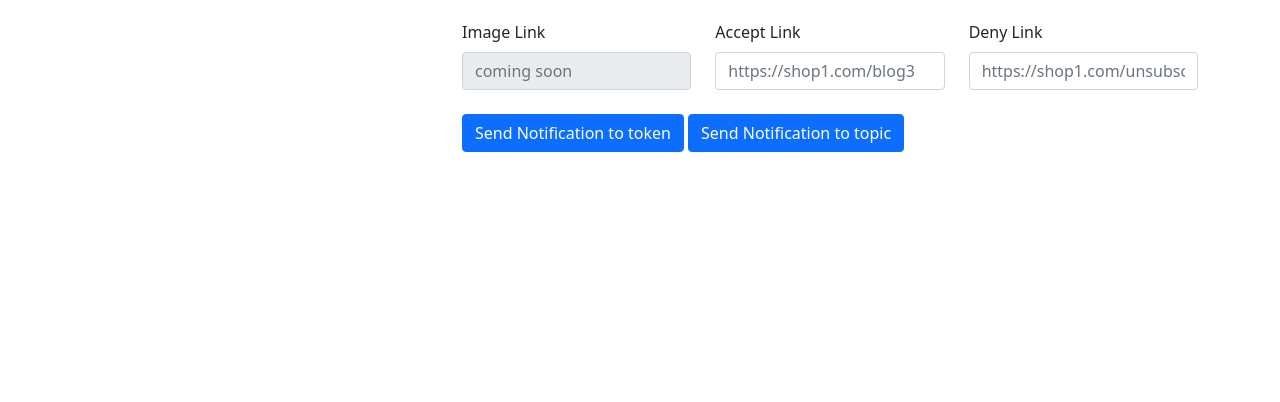
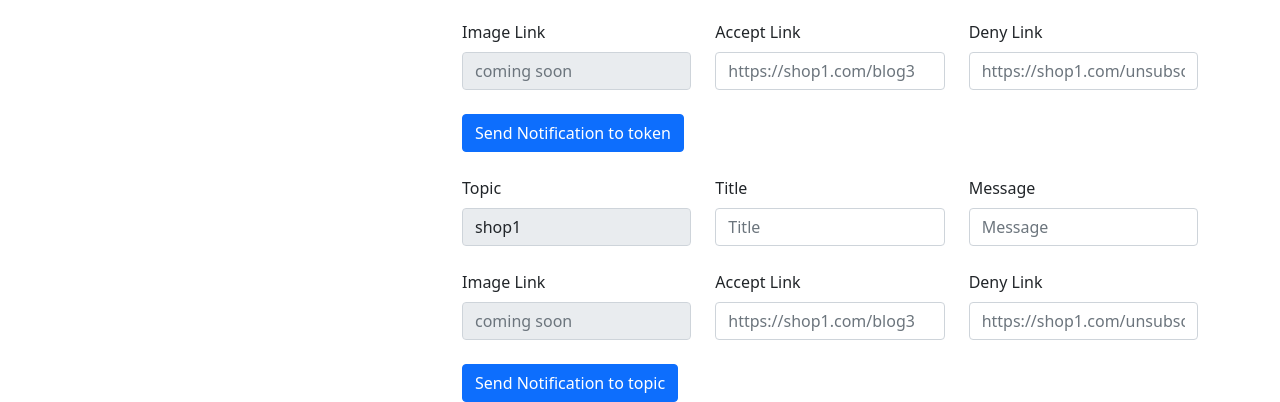
Before and after one commit to Lemodo/rlvnz-push-notifications, a website: page app/index.html in a window 1280 px wide. Shown: the part 466-868 px from the top of the page. Before the commit the page ends 800 px from the top, so only its background shows below. Drawn offline with nearby package versions, Linux system fonts and the light colour scheme.

Commit message:
send topic button

```diff
--- a/app/index.html
+++ b/app/index.html
@@ -85,6 +85,41 @@
         </div>
         <br>
         <button type="submit" id="sendN" class="btn btn-primary">Send Notification to token</button>
+      </form>
+      <form action="/api/topicSend" method="post">
+        <br>
+        <div class="row ">
+          <div class="col">
+            <label for="token" class="form-label">Topic</label>
+            <input class="form-control" name="topic" id="topic" value="shop1" type="text" placeholder="shop1" aria-label="input readonly" readonly>
+          </div>
+          <div class="col">
+            <label for="title" class="form-label">Title</label>
+            <input class="form-control" id="title" name="title" type="text" placeholder="Title" aria-label="input">
+              <!--button type="submit" class="btn btn-primary mb-3 ms-1">Send Notification</button-->
+          </div>
+          <div class="col">
+            <label for="message" class="form-label">Message</label>
+            <input class="form-control" id="message" name="message" type="text" placeholder="Message" aria-label="input">
+          </div>
+        </div>
+        <br>
+        <div class="row ">
+          <div class="col">
+            <label for="image" class="form-label">Image Link</label>
+            <input class="form-control" id="image" name="image" placeholder="coming soon" type="text" aria-label="input readonly" readonly>
+          </div>
+          <div class="col">
+            <label for="accept" class="form-label">Accept Link</label>
+            <input class="form-control" id="accept" name="accept" type="text" placeholder="https://shop1.com/blog3" aria-label="input">
+              <!--button type="submit" class="btn btn-primary mb-3 ms-1">Send Notification</button-->
+          </div>
+          <div class="col">
+            <label for="deny" class="form-label">Deny Link</label>
+            <input class="form-control" id="deny" name="deny" type="text" placeholder="https://shop1.com/unsubscribe" aria-label="input">
+          </div>
+        </div>
+        <br>
         <button type="submit" id="sendB" class="btn btn-primary">Send Notification to topic</button>
       </form>
       </div>
--- a/tokens.json
+++ b/tokens.json
@@ -1 +1 @@
-"eXfgJqBCmmw:APA91bGjCGdd9-r7kiorzg9MnJH7E45dT5lVELyawIm41Hl0uKcRsL8AIfADX1ezSHhczMEequds8lxZuLqKDMu3ogNVmMJkB0DHjldeRR0wsjaPOeFacz5aIMlwOTxmPNQe8vexGL4u"
+"f41wYVlg1jY:APA91bGb__4dvWmjp5kUOmWEWqB5rT_fTS_bvU6nclNF5HzNEvd2OaFnAnkuBYj4eQaibiMsOm2tQW3Xkkzle4oiuqES6jik4Ji2rpdQCGxQK-vz_4goHYQvGaSoyVIvWD7jsELUi-qx"
```
Also changed, not shown: server.js (+40 -0 lines).
